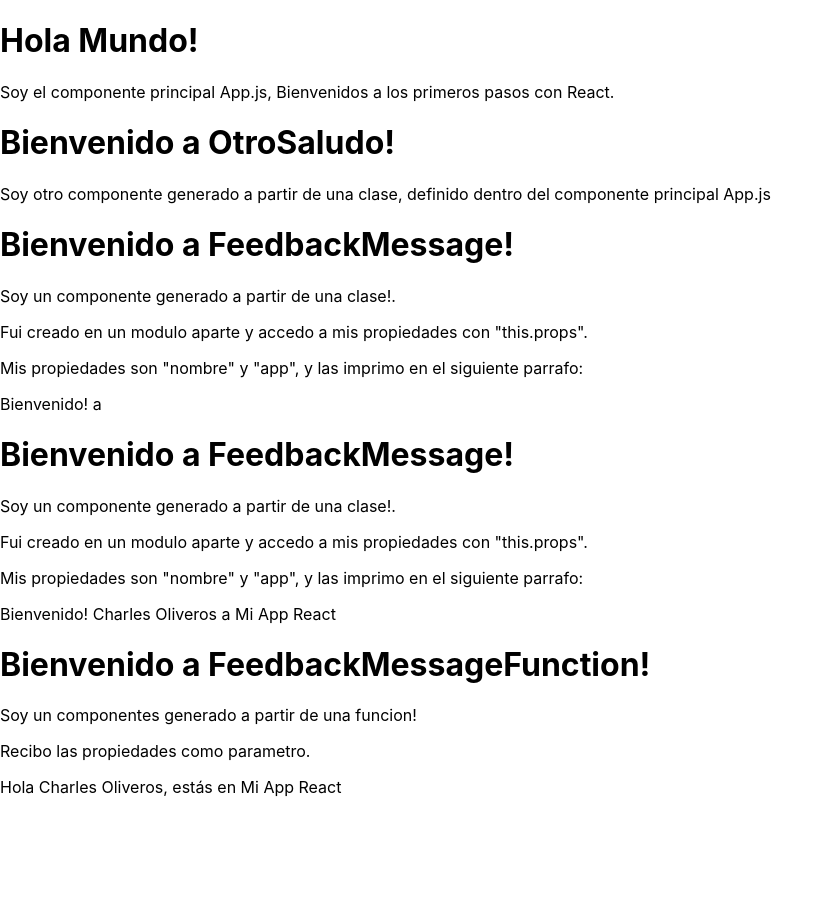
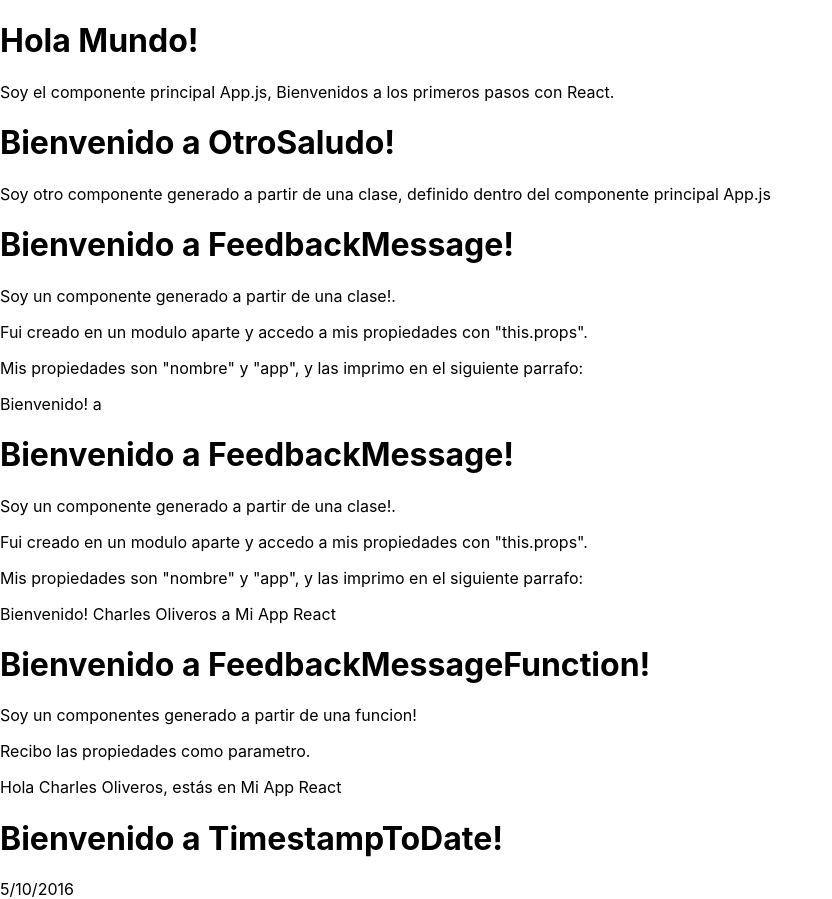
Before and after one commit to CharlesOliveros/reactapp1, a React (Create React App) app: page / in a window 1280 px wide. Shown: the whole page, without its empty margins (0-832 px from the left). Before the commit the page ends 813 px from the top, so only its background shows below. Built offline with nearby package versions, Linux system fonts and the light colour scheme.

Commit message:
Se agrega componente de funcion TimestampToDate

```diff
--- a/src/App.js
+++ b/src/App.js
@@ -1,6 +1,7 @@
 import React, { Component } from 'react';
 import FeedbackMessage from './FeedbackMessage'
 import FeedbackMessageFunction from './FeedbackMessageFunction'
+import TimestampToDate from './TimestampToDate'
 
 
 class App extends Component {
@@ -16,6 +17,7 @@ class App extends Component {
         <FeedbackMessage />
         <FeedbackMessage nombre="Charles Oliveros" app="Mi App React" />
         <FeedbackMessageFunction nombre="Charles Oliveros" app="Mi App React" />
+        <TimestampToDate timestamp={1475700297974} />
       </div>
     );
   }
--- /dev/null
+++ b/src/TimestampToDate/index.js
@@ -0,0 +1,23 @@
+import React from 'react';
+
+/*
+ Componente sin estado creado a partir de una funcion, que recibe un timestamp
+ como propiedad y genera  una vista donde ese instante se muestra convertido en
+ una fecha en español.
+
+ SOLO podemos crear componentes sin estado usando una funcion.
+
+ El componente tiene nombre. El nombre se lo asignamos a la hora de importarlo,
+ ya que se esta exportando al mismo tiempo que se define.
+*/
+
+export default function (props) {
+    var date = new Date(parseInt(props.timestamp, 10));
+    var fecha = date.getDate() + '/' + (date.getMonth() + 1) + '/' + date.getFullYear();
+    return (
+        <div>
+            <h1>Bienvenido a TimestampToDate!</h1>
+            <span>{fecha}</span>
+        </div>
+    );
+}
```
